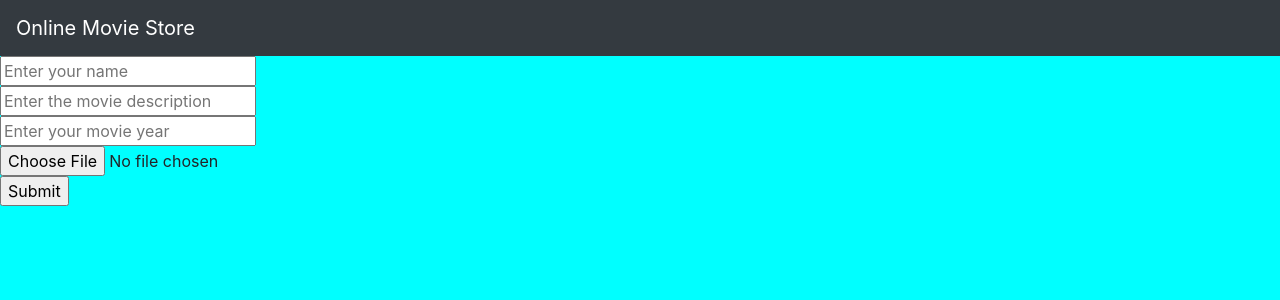
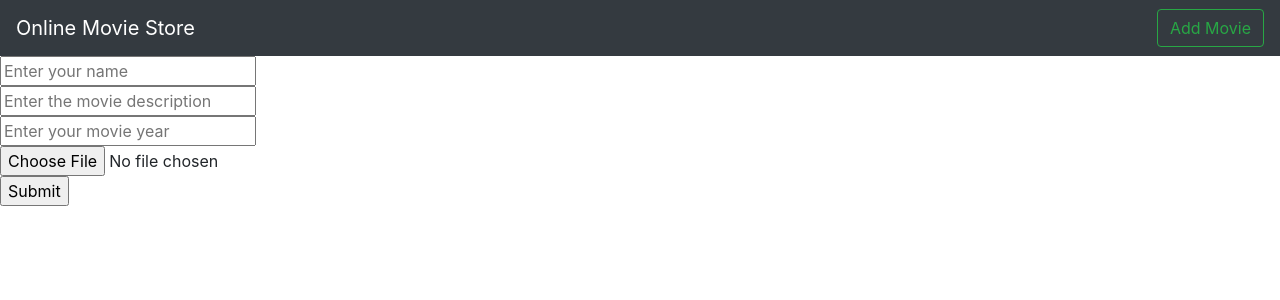
Before and after one commit to johnjohnlog/Inmakes_MovieProject, a Django app: page /add/ in a window 1280 px wide. Shown: the top 300 px of the page. Run offline with Django 3.2, Linux system fonts and the light colour scheme.

Commit message:
Update base.html

```diff
--- a/inmakes_product_folder/movieproject/templates/base.html
+++ b/inmakes_product_folder/movieproject/templates/base.html
@@ -5,14 +5,16 @@
     <meta charset="UTF-8">
     <title>Title</title>
     <link rel="stylesheet" href="https://cdn.jsdelivr.net/npm/bootstrap@4.0.0/dist/css/bootstrap.min.css" integrity="sha384-Gn5384xqQ1aoWXA+058RXPxPg6fy4IWvTNh0E263XmFcJlSAwiGgFAW/dAiS6JXm" crossorigin="anonymous">
-    <link rel="stylesheet" href="{% static 'style.css' %}">
+    <link rel="stylesheet" href="{% static 'movie_style.css' %}">
 </head>
 <body>
 <!-- Image and text -->
 <nav class="navbar navbar-dark bg-dark">
-  <a class="navbar-brand" href="#">
+  <a class="navbar-brand" href="">
     Online Movie Store
   </a>
+  {% csrf_token %}
+  <a class="btn btn-outline-success my-2 my-sm-0" href="{% url 'movieapp:add_movie' %}">Add Movie</a>
 </nav>
 {% block body %}
 {% endblock %}
```
